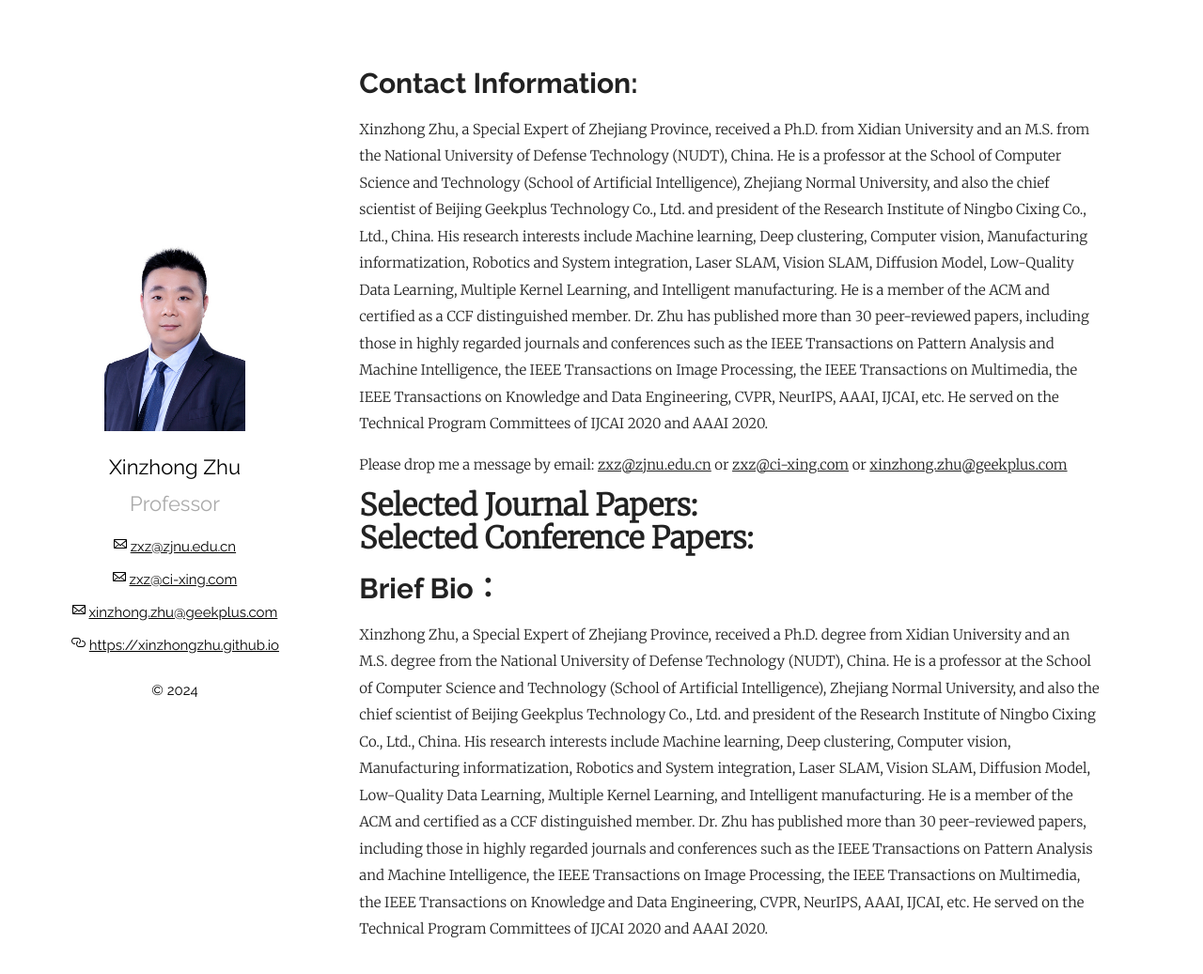
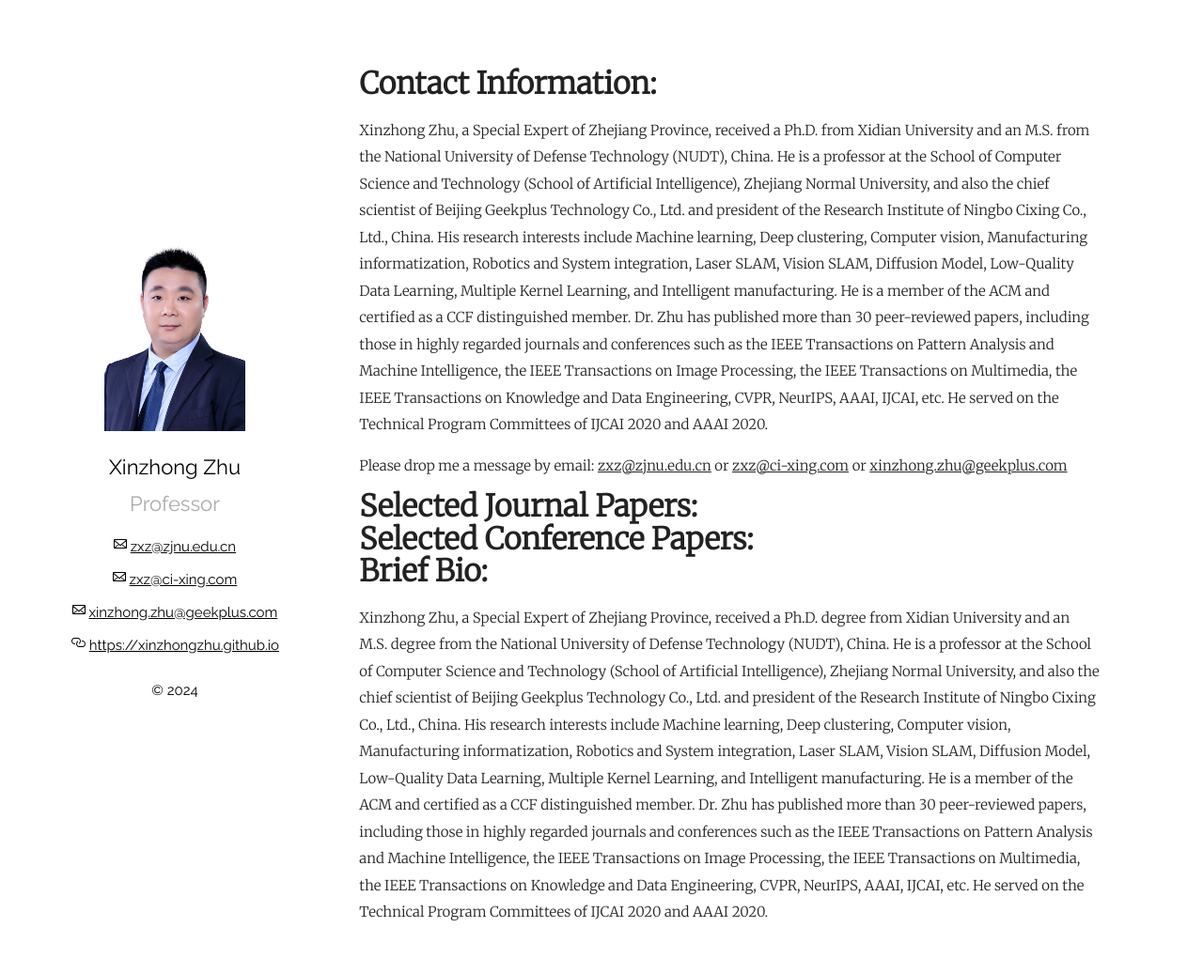
Before and after one commit to xinzhongzhu/xinzhongzhu.github.io, a Jekyll site: the page built from index.md, in a window 1280 px wide and 1079 px high. Shown: the top 1037 px of the window at 94% size. Built offline with Jekyll 4.4.1, drawn with Linux system fonts in a browser that asks for light colours; our own code applies the rules of GitHub Pages for plain Markdown files.

Commit message:
Update index.md

```diff
--- a/index.md
+++ b/index.md
@@ -3,7 +3,7 @@ layout: page
 <title>Xinzhong Zhu: Homepage</title>
 ---
 
-# Contact Information:
+<font size="6"><b>Contact Information:</b></font>
 
 
 Xinzhong Zhu, a Special Expert of Zhejiang Province, received a Ph.D. from Xidian University and an M.S. from the National University of Defense Technology (NUDT), China. He is a professor at the School of Computer Science and Technology (School of Artificial Intelligence), Zhejiang Normal University, and also the chief scientist of Beijing Geekplus Technology Co., Ltd. and president of the Research Institute of Ningbo Cixing Co., Ltd., China. His research interests include Machine learning, Deep clustering, Computer vision, Manufacturing informatization, Robotics and System integration, Laser SLAM, Vision SLAM, Diffusion Model, Low-Quality Data Learning, Multiple Kernel Learning, and Intelligent manufacturing. He is a member of the ACM and certified as a CCF distinguished member. Dr. Zhu has published more than 30 peer-reviewed papers, including those in highly regarded journals and conferences such as the IEEE Transactions on Pattern Analysis and Machine Intelligence, the IEEE Transactions on Image Processing, the IEEE Transactions on Multimedia, the IEEE Transactions on Knowledge and Data Engineering, CVPR, NeurIPS, AAAI, IJCAI, etc. He served on the Technical Program Committees of IJCAI 2020 and AAAI 2020.
@@ -138,6 +138,6 @@ Please drop me a message by email: <u>zxz@zjnu.edu.cn</u> or <u>zxz@ci-xing.com<
 
 
 
-# Brief Bio：
+<font size="6"><b>Brief Bio:</b></font>
 
 Xinzhong Zhu, a Special Expert of Zhejiang Province, received a Ph.D. degree from Xidian University and an M.S. degree from the National University of Defense Technology (NUDT), China. He is a professor at the School of Computer Science and Technology (School of Artificial Intelligence), Zhejiang Normal University, and also the chief scientist of Beijing Geekplus Technology Co., Ltd. and president of the Research Institute of Ningbo Cixing Co., Ltd., China. His research interests include Machine learning, Deep clustering, Computer vision, Manufacturing informatization, Robotics and System integration, Laser SLAM, Vision SLAM, Diffusion Model, Low-Quality Data Learning, Multiple Kernel Learning, and Intelligent manufacturing. He is a member of the ACM and certified as a CCF distinguished member. Dr. Zhu has published more than 30 peer-reviewed papers, including those in highly regarded journals and conferences such as the IEEE Transactions on Pattern Analysis and Machine Intelligence, the IEEE Transactions on Image Processing, the IEEE Transactions on Multimedia, the IEEE Transactions on Knowledge and Data Engineering, CVPR, NeurIPS, AAAI, IJCAI, etc. He served on the Technical Program Committees of IJCAI 2020 and AAAI 2020.
```
